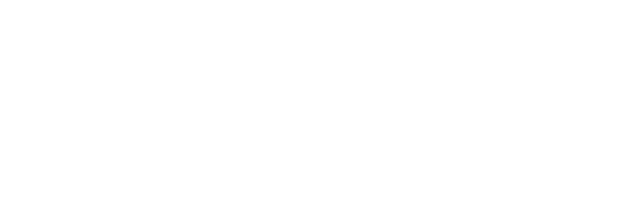
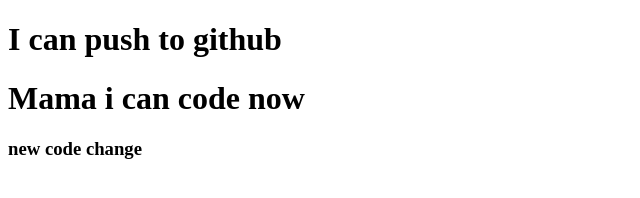
Before and after one commit to sazzadhossain7/my-second-repo, a plain HTML site: page index.html in a window 1280 px wide. Shown: the whole page, without its empty margins (0-640 px from the left). Drawn offline with Linux system fonts and the light colour scheme.

Commit message:
added header

```diff
--- a/index.html
+++ b/index.html
@@ -7,6 +7,8 @@
     <title>My second github repo</title>
 </head>
 <body>
-
+    <h1>I can push to github</h1>
+    <h1>Mama i can code now</h1>
+    <h3>new code change</h3>
 </body>
 </html>
```
